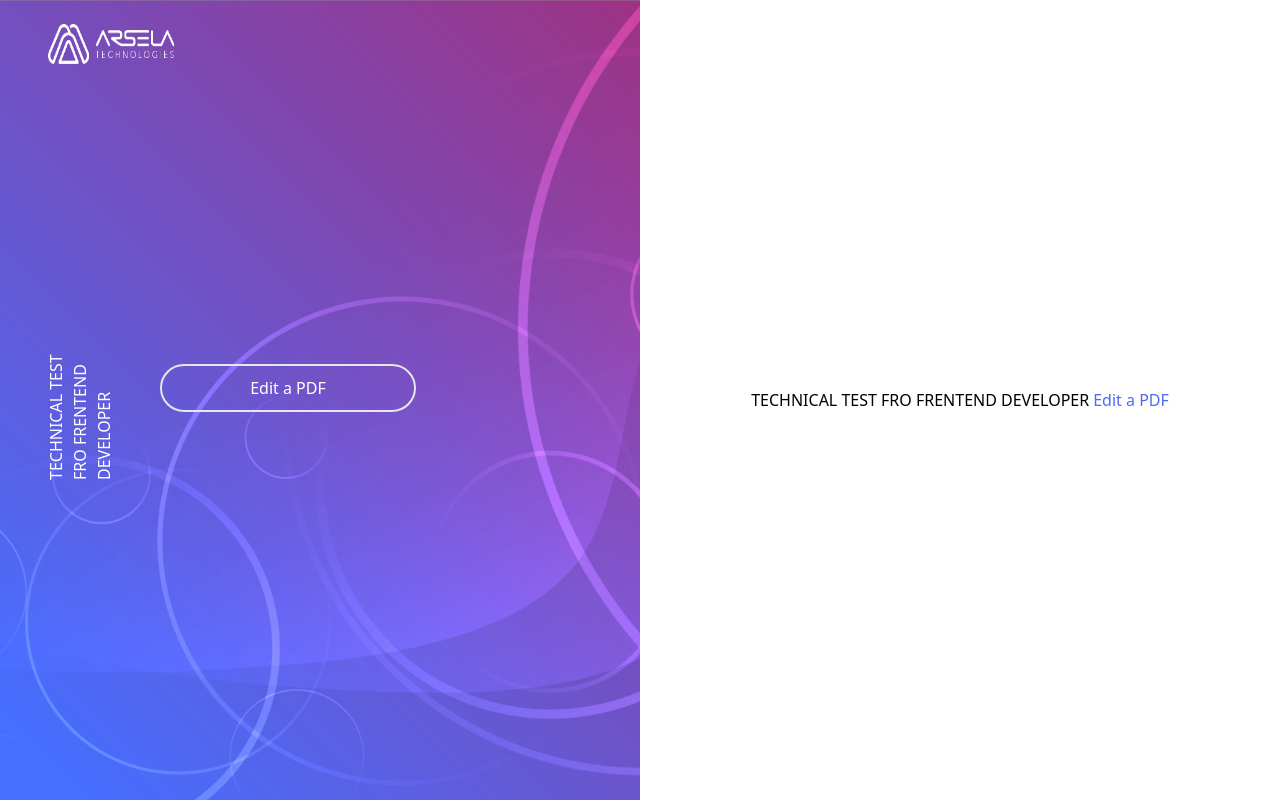
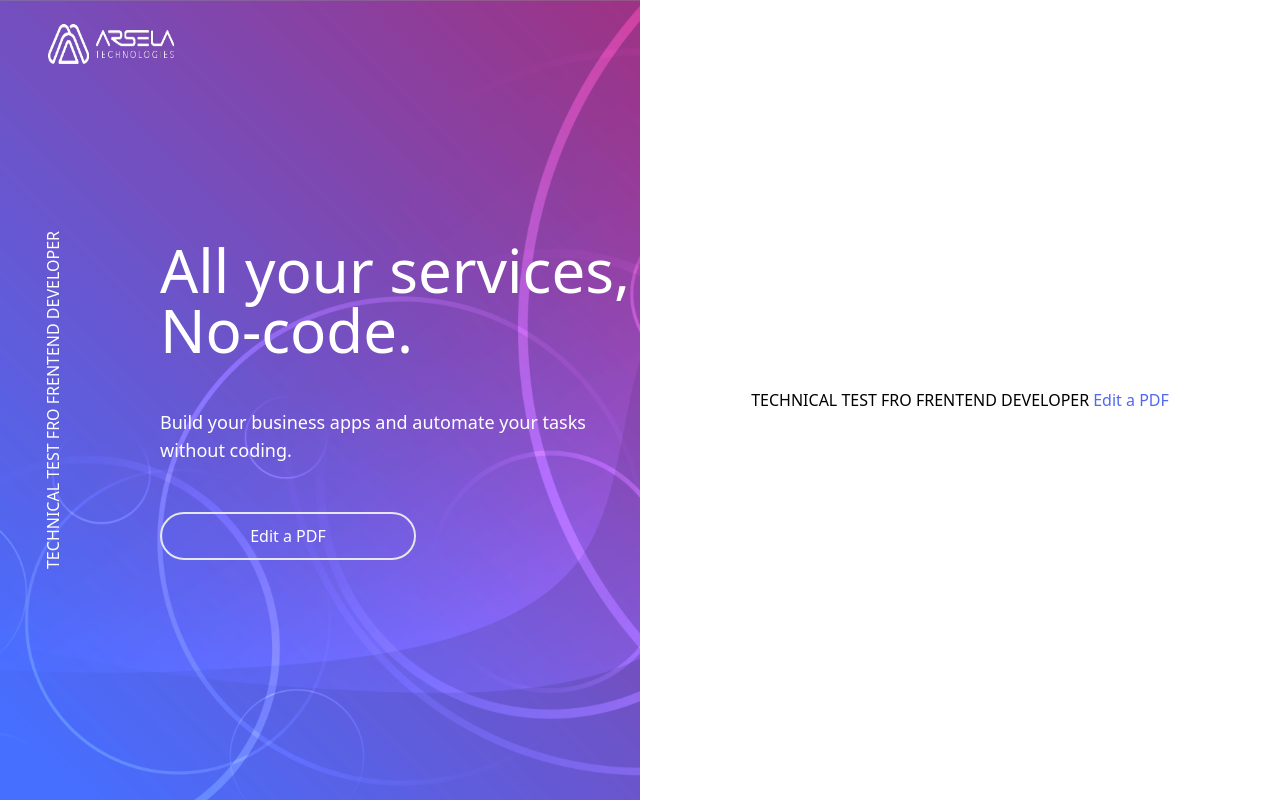
Before and after one commit to heniLtaief/pdf-editor, a React (Vite) app in the folder pdf-editor/: page / in a window 1280 px wide. Built offline with nearby package versions, Linux system fonts and the light colour scheme.

Commit message:
starting to work on left side layout

```diff
--- a/pdf-editor/package.json
+++ b/pdf-editor/package.json
@@ -10,6 +10,7 @@
     "preview": "vite preview"
   },
   "dependencies": {
+    "pdf-lib": "^1.17.1",
     "react": "^18.2.0",
     "react-dom": "^18.2.0"
   },
--- a/pdf-editor/src/App.jsx
+++ b/pdf-editor/src/App.jsx
@@ -20,13 +20,17 @@ function App() {
             alt="logo"
             className="absolute w-32 h-10 left-12 top-6"
           />
-          <div className="textContainer grid grid-cols-4">
-            <div className="leftText col-span-1 uppercase text-white -rotate-90">
+          <div className="textContainer grid grid-cols-4 ">
+            <p className="leftText col-span-1 m-auto pb-64 uppercase text-white -rotate-90 w-max h-12">
               TECHNICAL TEST FRO FRENTEND DEVELOPER
-            </div>
-            <div className="rightText col-span-3">
-              <p className="heading"></p>
-              <p className="subHeading"></p>
+            </p>
+            <div className="rightText col-span-3 flex flex-col gap-12">
+              <p className="heading text-6xl text-white">
+                All your services, No-code.
+              </p>
+              <p className="subHeading text-white text-lg">
+                Build your business apps and automate your tasks without coding.
+              </p>
               <button className="editBtn w-64 h-12 bg-transparent text-white rounded-full border-2 border-color-white hover:bg-white hover:text-[#5068F2]">
                 Edit a PDF
               </button>
```
Also changed, not shown: 1 other file (tests, documents, lock files or other folders).
